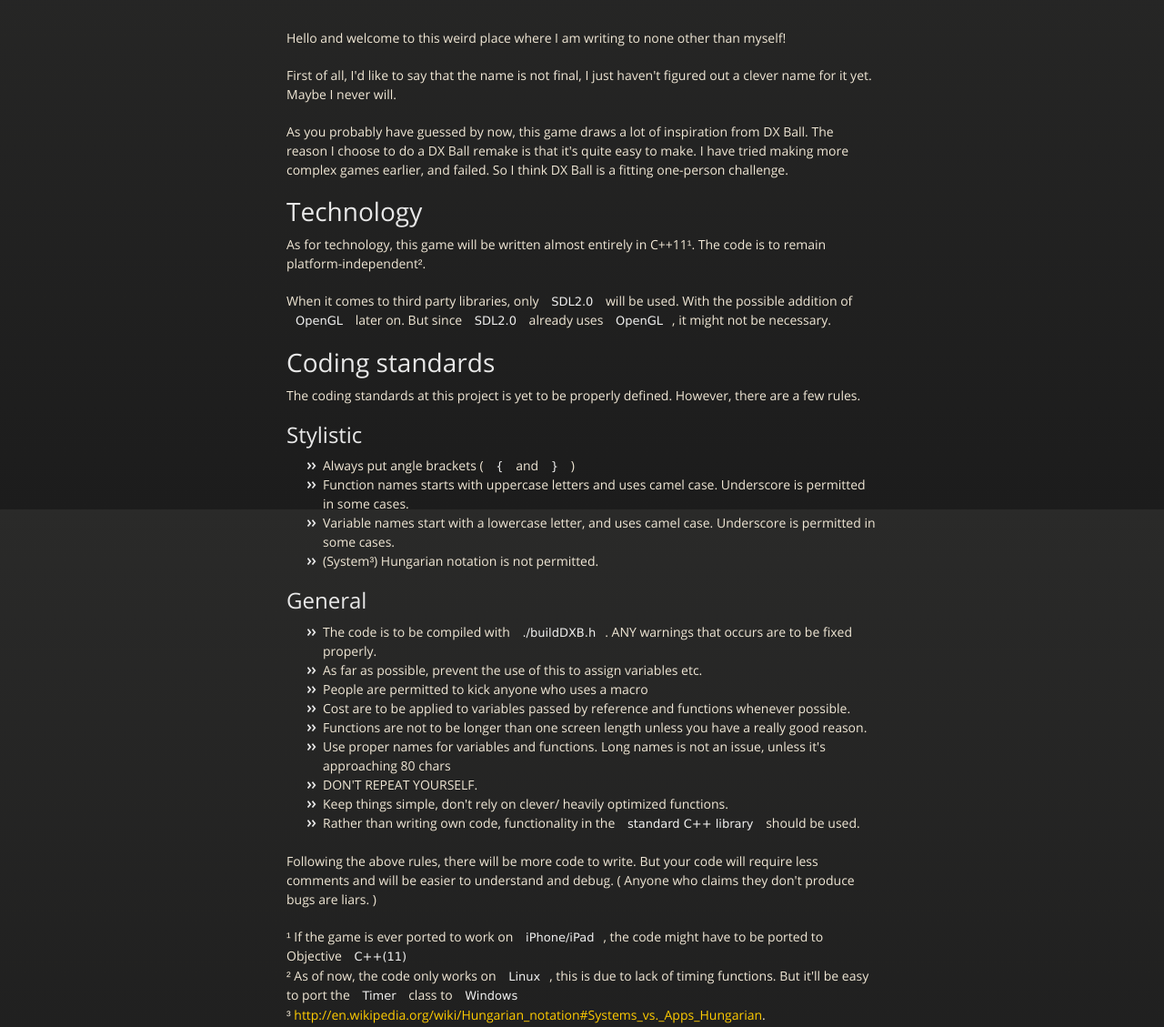
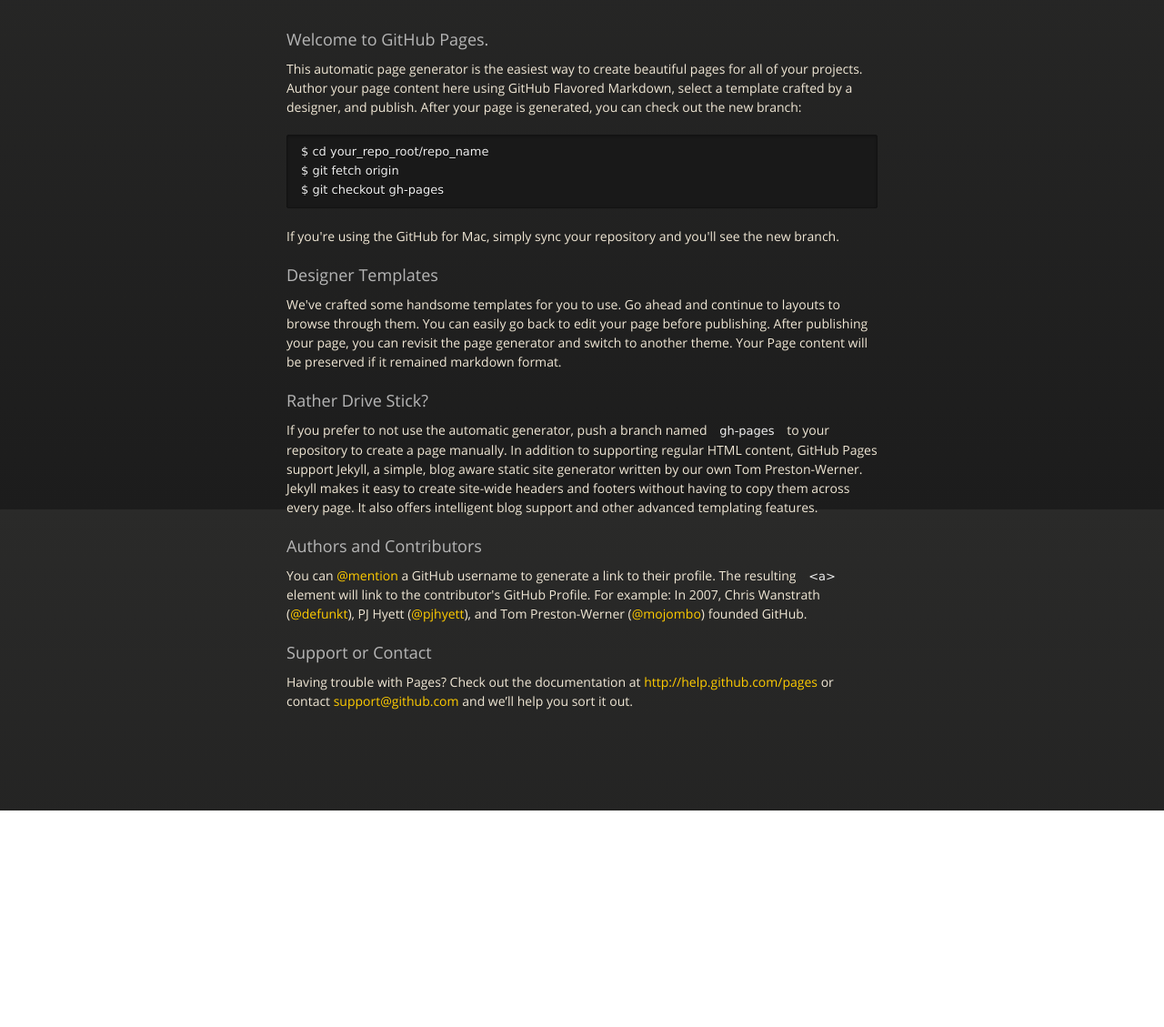
Before and after one commit to olevegard/olevegard.github.io, a plain HTML site: page index.html in a window 1280 px wide. Shown: the part 240-1369 px from the top of the page at 91% size. After the commit the page ends 1131 px from the top, so only its background shows below. Drawn offline with nearby package versions, Linux system fonts and the light colour scheme.

Commit message:
Replace master branch with page content via GitHub

```diff
--- a/index.html
+++ b/index.html
@@ -35,50 +35,37 @@
           <span class="credits right">Hosted on GitHub Pages &mdash; Theme by <a href="https://twitter.com/michigangraham">mattgraham</a></span>
         </div>
 
-        <p>Hello and welcome to this weird place where I am writing to none other than myself!</p>
+        <h3>
+<a name="welcome-to-github-pages" class="anchor" href="#welcome-to-github-pages"><span class="octicon octicon-link"></span></a>Welcome to GitHub Pages.</h3>
 
-<p>First of all, I'd like to say that the name is not final, I just haven't figured out a clever name for it yet. Maybe I never will. </p>
+<p>This automatic page generator is the easiest way to create beautiful pages for all of your projects. Author your page content here using GitHub Flavored Markdown, select a template crafted by a designer, and publish. After your page is generated, you can check out the new branch:</p>
 
-<p>As you probably have guessed by now, this game draws a lot of inspiration from DX Ball. The reason I choose to do a DX Ball remake is that it's quite easy to make. I have tried making more complex games earlier, and failed. So I think DX Ball is a fitting one-person challenge. </p>
+<pre><code>$ cd your_repo_root/repo_name
+$ git fetch origin
+$ git checkout gh-pages
+</code></pre>
 
-<h1>
-<a name="technology" class="anchor" href="#technology"><span class="octicon octicon-link"></span></a>Technology</h1>
+<p>If you're using the GitHub for Mac, simply sync your repository and you'll see the new branch.</p>
 
-<p>As for technology, this game will be written almost entirely in C++11¹. The code is to remain platform-independent². </p>
+<h3>
+<a name="designer-templates" class="anchor" href="#designer-templates"><span class="octicon octicon-link"></span></a>Designer Templates</h3>
 
-<p>When it comes to third party libraries, only <code>SDL2.0</code> will be used. With the possible addition of <code>OpenGL</code> later on. But since <code>SDL2.0</code> already uses <code>OpenGL</code>, it might not be necessary.</p>
+<p>We've crafted some handsome templates for you to use. Go ahead and continue to layouts to browse through them. You can easily go back to edit your page before publishing. After publishing your page, you can revisit the page generator and switch to another theme. Your Page content will be preserved if it remained markdown format.</p>
 
-<h1>
-<a name="coding-standards" class="anchor" href="#coding-standards"><span class="octicon octicon-link"></span></a>Coding standards</h1>
+<h3>
+<a name="rather-drive-stick" class="anchor" href="#rather-drive-stick"><span class="octicon octicon-link"></span></a>Rather Drive Stick?</h3>
 
-<p>The coding standards at this project is yet to be properly defined. However, there are a few rules.</p>
+<p>If you prefer to not use the automatic generator, push a branch named <code>gh-pages</code> to your repository to create a page manually. In addition to supporting regular HTML content, GitHub Pages support Jekyll, a simple, blog aware static site generator written by our own Tom Preston-Werner. Jekyll makes it easy to create site-wide headers and footers without having to copy them across every page. It also offers intelligent blog support and other advanced templating features.</p>
 
-<h2>
-<a name="stylistic" class="anchor" href="#stylistic"><span class="octicon octicon-link"></span></a>Stylistic</h2>
+<h3>
+<a name="authors-and-contributors" class="anchor" href="#authors-and-contributors"><span class="octicon octicon-link"></span></a>Authors and Contributors</h3>
 
-<ul>
-<li>Always put angle brackets ( <code>{</code> and <code>}</code> )</li>
-<li>Function names starts with uppercase letters and uses camel case. Underscore is permitted in some cases.</li>
-<li>Variable names start with a lowercase letter, and uses camel case. Underscore is permitted in some cases.</li>
-<li>(System³) Hungarian notation is not permitted.</li>
-</ul><h2>
-<a name="general" class="anchor" href="#general"><span class="octicon octicon-link"></span></a>General</h2>
+<p>You can <a href="https://github.com/blog/821" class="user-mention">@mention</a> a GitHub username to generate a link to their profile. The resulting <code>&lt;a&gt;</code> element will link to the contributor's GitHub Profile. For example: In 2007, Chris Wanstrath (<a href="https://github.com/defunkt" class="user-mention">@defunkt</a>), PJ Hyett (<a href="https://github.com/pjhyett" class="user-mention">@pjhyett</a>), and Tom Preston-Werner (<a href="https://github.com/mojombo" class="user-mention">@mojombo</a>) founded GitHub.</p>
 
-<ul>
-<li>The code is to be compiled with <code>./buildDXB.h</code>. ANY warnings that occurs are to be fixed properly. </li>
-<li>As far as possible, prevent the use of this to assign variables etc. </li>
-<li>People are permitted to kick anyone who uses a macro</li>
-<li>Cost are to be applied to variables passed by reference and functions whenever possible. </li>
-<li>Functions are not to be longer than one screen length unless you have a really good reason.</li>
-<li>Use proper names for variables and functions. Long names is not an issue, unless it's approaching 80 chars</li>
-<li>DON'T REPEAT YOURSELF.</li>
-<li>Keep things simple, don't rely on clever/ heavily optimized functions. </li>
-<li>Rather than writing own code, functionality in the <code>standard C++ library</code> should be used.</li>
-</ul><p>Following the above rules, there will be more code to write. But your code will require less comments and will be easier to understand and debug. ( Anyone who claims they don't produce bugs are liars. )</p>
+<h3>
+<a name="support-or-contact" class="anchor" href="#support-or-contact"><span class="octicon octicon-link"></span></a>Support or Contact</h3>
 
-<p>¹ If the game is ever ported to work on <code>iPhone/iPad</code>, the code might have to be ported to Objective <code>C++(11)</code> <br>
-² As of now, the code only works on <code>Linux</code>, this is due to lack of timing functions. But it'll be easy to port the <code>Timer</code> class to <code>Windows</code><br>
-³ <a href="http://en.wikipedia.org/wiki/Hungarian_notation#Systems_vs._Apps_Hungarian">http://en.wikipedia.org/wiki/Hungarian_notation#Systems_vs._Apps_Hungarian</a>.</p>
+<p>Having trouble with Pages? Check out the documentation at <a href="http://help.github.com/pages">http://help.github.com/pages</a> or contact <a href="mailto:support@github.com">support@github.com</a> and we’ll help you sort it out.</p>
       </section>
 
     </div>
```
Also changed, not shown: params.json (+1 -1 lines).
